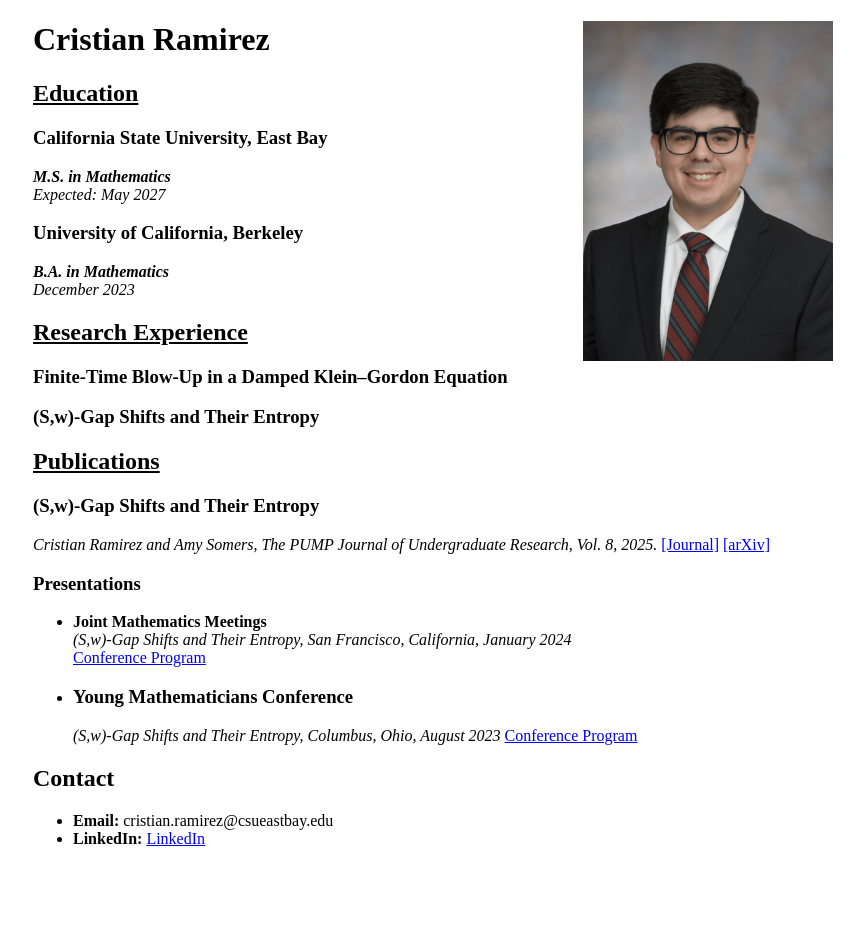
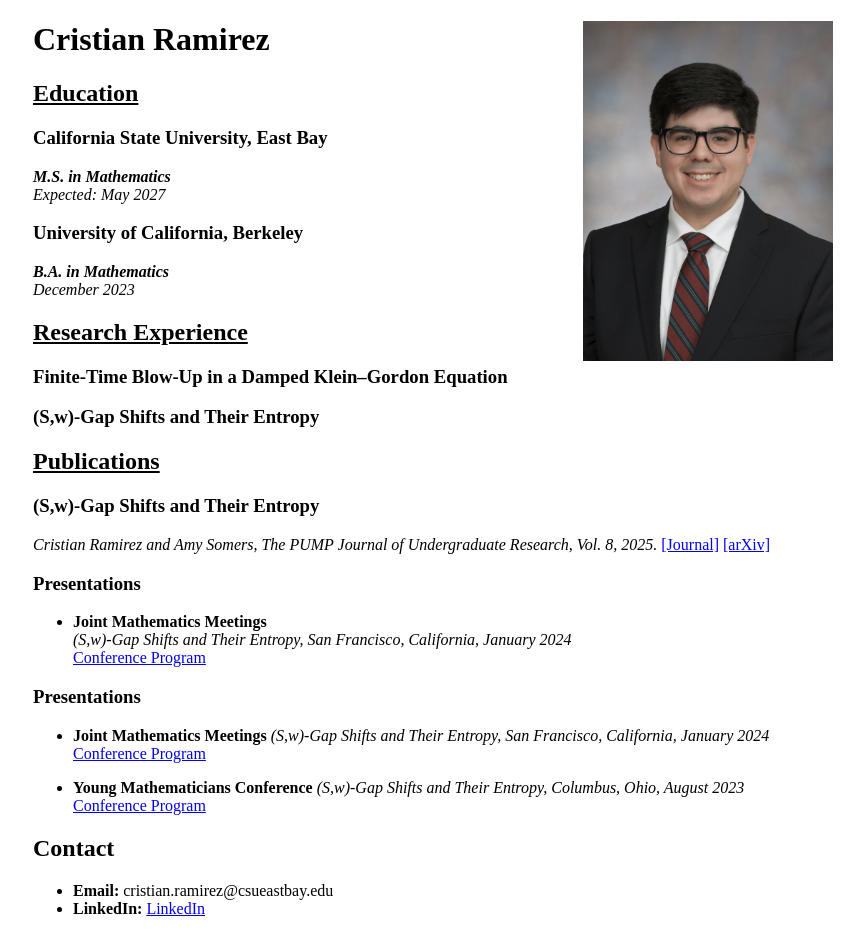
Before and after one commit to ramirez-cristian/ramirez-cristian.github.io, a Jekyll site: the page built from index.md, in a window 1280 px wide. Shown: the whole page, without its empty margins (207-1071 px from the left). Built offline with Jekyll 4.4.1, drawn with Linux system fonts in a browser that asks for light colours; before the commit the page ends 900 px from its top, so only the background shows below that.

Commit message:
Reformat conference presentations section in index.md

```diff
--- a/index.md
+++ b/index.md
@@ -40,9 +40,15 @@ layout: default
   *(S,w)-Gap Shifts and Their Entropy, San Francisco, California, January 2024*
   [Conference Program](https://meetings.ams.org/math/jmm2024/meetingapp.cgi/Paper/28806)
 
-- ### Young Mathematicians Conference
-  *(S,w)-Gap Shifts and Their Entropy, Columbus, Ohio, August 2023*
-  [Conference Program](https://ymc.osu.edu/ymc-program-2023)
+### Presentations
+
+- **Joint Mathematics Meetings**
+    *(S,w)-Gap Shifts and Their Entropy, San Francisco, California, January 2024*
+    [Conference Program](https://meetings.ams.org/math/jmm2024/meetingapp.cgi/Paper/28806)
+
+- **Young Mathematicians Conference**
+    *(S,w)-Gap Shifts and Their Entropy, Columbus, Ohio, August 2023*
+    [Conference Program](https://ymc.osu.edu/ymc-program-2023)
 
 
 ## Contact
```
